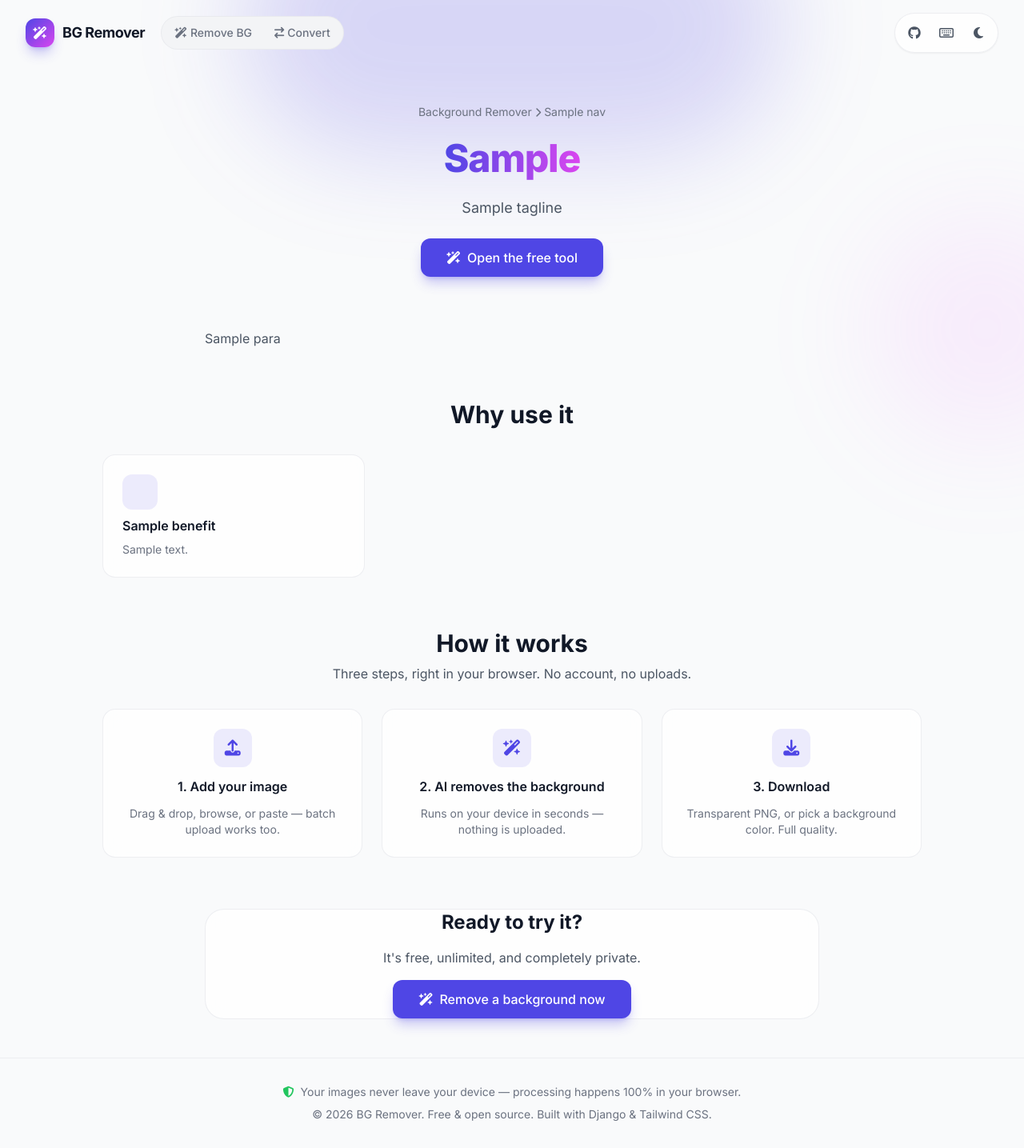
After one commit to josenovais97/bgremover, a Django app: template templates/remover/use_case.html in a window 1280 px wide. The commit adds this page. Shown: the whole page at 80% size. Run offline with Django 5.2, Linux system fonts and the light colour scheme; the template is opened without the code that fills it: most values are stand-ins (such as "Sample title", 1, 10 or a date in 2020).

Commit message:
Add keyword-targeted use-case landing pages
Introduce data-driven landing pages (product photos, profile pictures,
logos, signatures) that reuse the in-browser tool but give each audience
tailored copy. This widens organic search entry points without
duplicating the app. Pages are generated from a single USE_CASES source
that also feeds the sitemap and homepage internal links, and each carries
BreadcrumbList structured data.

Co-Authored-By: Claude Opus 4.8 <noreply@anthropic.com>

```diff
--- a/remover/urls.py
+++ b/remover/urls.py
@@ -7,6 +7,7 @@ app_name = "remover"
 urlpatterns = [
     path("", views.index, name="index"),
     path("convert/", views.convert, name="convert"),
+    path("remove-background/<slug:slug>/", views.use_case, name="use_case"),
     path("sw.js", views.service_worker, name="sw"),
     path("manifest.webmanifest", views.manifest, name="manifest"),
     path("healthz", views.healthz, name="healthz"),
--- /dev/null
+++ b/templates/remover/use_case.html
@@ -0,0 +1,98 @@
+{% extends 'base.html' %}
+{% load static %}
+
+{% block title %}{{ case.title }}{% endblock %}
+{% block description %}{{ case.description }}{% endblock %}
+{% block og_title %}{{ case.title }}{% endblock %}
+
+{% block extra_seo %}
+{# Breadcrumb so search results show the Home › page path. #}
+<script type="application/ld+json">
+{
+  "@context": "https://schema.org",
+  "@type": "BreadcrumbList",
+  "itemListElement": [
+    { "@type": "ListItem", "position": 1, "name": "Background Remover", "item": "{{ request.scheme }}://{{ request.get_host }}/" },
+    { "@type": "ListItem", "position": 2, "name": "{{ case.nav }}", "item": "{{ request.build_absolute_uri }}" }
+  ]
+}
+</script>
+{% endblock %}
+
+{% block content %}
+<div class="space-y-16">
+
+    <!-- Hero -->
+    <section class="max-w-3xl mx-auto text-center space-y-6 animate-fade-in-up">
+        <nav class="text-sm text-gray-500 dark:text-gray-400" aria-label="Breadcrumb">
+            <a href="{% url 'remover:index' %}" class="hover:text-primary transition-colors">Background Remover</a>
+            <i class="fa-solid fa-chevron-right text-xs mx-1.5" aria-hidden="true"></i>
+            <span class="text-gray-700 dark:text-gray-300">{{ case.nav }}</span>
+        </nav>
+        <h1 class="text-4xl md:text-5xl font-extrabold tracking-tight">
+            <span class="text-transparent bg-clip-text bg-gradient-to-r from-primary to-fuchsia-500">{{ case.h1 }}</span>
+        </h1>
+        <p class="text-lg text-gray-600 dark:text-gray-300">{{ case.tagline }}</p>
+        <div class="pt-2">
+            <a href="{% url 'remover:index' %}" class="inline-flex items-center gap-2 px-8 py-3 bg-primary hover:bg-primaryHover text-white font-medium rounded-xl shadow-lg shadow-primary/30 transition-transform hover:scale-105 focus:outline-none focus-visible:ring-2 focus-visible:ring-primary focus-visible:ring-offset-2 dark:focus-visible:ring-offset-gray-950">
+                <i class="fa-solid fa-wand-magic-sparkles" aria-hidden="true"></i> Open the free tool
+            </a>
+        </div>
+    </section>
+
+    <!-- Intro copy -->
+    <section class="max-w-3xl mx-auto space-y-4 text-gray-600 dark:text-gray-300 leading-relaxed">
+        {% for para in case.intro %}<p>{{ para }}</p>{% endfor %}
+    </section>
+
+    <!-- Benefits -->
+    <section aria-labelledby="benefits-title" class="max-w-5xl mx-auto space-y-8">
+        <div class="text-center space-y-2">
+            <h2 id="benefits-title" class="text-3xl font-bold">Why use it</h2>
+        </div>
+        <div class="grid gap-5 sm:grid-cols-3">
+            {% for b in case.benefits %}
+            <div class="glass rounded-2xl p-6 border border-gray-200/70 dark:border-gray-800/70 space-y-2">
+                <div class="w-11 h-11 grid place-items-center rounded-xl bg-primary/10 text-primary text-lg"><i class="fa-solid {{ b.icon }}" aria-hidden="true"></i></div>
+                <h3 class="font-semibold">{{ b.title }}</h3>
+                <p class="text-sm text-gray-500 dark:text-gray-400">{{ b.text }}</p>
+            </div>
+            {% endfor %}
+        </div>
+    </section>
+
+    <!-- How it works -->
+    <section aria-labelledby="how-title" class="max-w-5xl mx-auto space-y-8">
+        <div class="text-center space-y-2">
+            <h2 id="how-title" class="text-3xl font-bold">How it works</h2>
+            <p class="text-gray-600 dark:text-gray-300">Three steps, right in your browser. No account, no uploads.</p>
+        </div>
+        <ol class="grid gap-6 sm:grid-cols-3">
+            <li class="glass rounded-2xl p-6 border border-gray-200/70 dark:border-gray-800/70 text-center space-y-3">
+                <div class="mx-auto w-12 h-12 grid place-items-center rounded-xl bg-primary/10 text-primary text-xl"><i class="fa-solid fa-upload" aria-hidden="true"></i></div>
+                <h3 class="font-semibold">1. Add your image</h3>
+                <p class="text-sm text-gray-500 dark:text-gray-400">Drag &amp; drop, browse, or paste — batch upload works too.</p>
+            </li>
+            <li class="glass rounded-2xl p-6 border border-gray-200/70 dark:border-gray-800/70 text-center space-y-3">
+                <div class="mx-auto w-12 h-12 grid place-items-center rounded-xl bg-primary/10 text-primary text-xl"><i class="fa-solid fa-wand-magic-sparkles" aria-hidden="true"></i></div>
+                <h3 class="font-semibold">2. AI removes the background</h3>
+                <p class="text-sm text-gray-500 dark:text-gray-400">Runs on your device in seconds — nothing is uploaded.</p>
+            </li>
+            <li class="glass rounded-2xl p-6 border border-gray-200/70 dark:border-gray-800/70 text-center space-y-3">
+                <div class="mx-auto w-12 h-12 grid place-items-center rounded-xl bg-primary/10 text-primary text-xl"><i class="fa-solid fa-download" aria-hidden="true"></i></div>
+                <h3 class="font-semibold">3. Download</h3>
+                <p class="text-sm text-gray-500 dark:text-gray-400">Transparent PNG, or pick a background color. Full quality.</p>
+            </li>
+        </ol>
+    </section>
+
+    <!-- CTA -->
+    <section class="max-w-3xl mx-auto text-center glass rounded-3xl border border-gray-200/70 dark:border-gray-800/70 p-10 space-y-4">
+        <h2 class="text-2xl font-bold">Ready to try it?</h2>
+        <p class="text-gray-600 dark:text-gray-300">It's free, unlimited, and completely private.</p>
+        <a href="{% url 'remover:index' %}" class="inline-flex items-center gap-2 px-8 py-3 bg-primary hover:bg-primaryHover text-white font-medium rounded-xl shadow-lg shadow-primary/30 transition-transform hover:scale-105 focus:outline-none focus-visible:ring-2 focus-visible:ring-primary">
+            <i class="fa-solid fa-wand-magic-sparkles" aria-hidden="true"></i> Remove a background now
+        </a>
+    </section>
+</div>
+{% endblock %}
```
Also changed, not shown: remover/tests.py (+26 -1 lines), remover/views.py (+98 -5 lines), templates/remover/index.html (+16 -0 lines).
